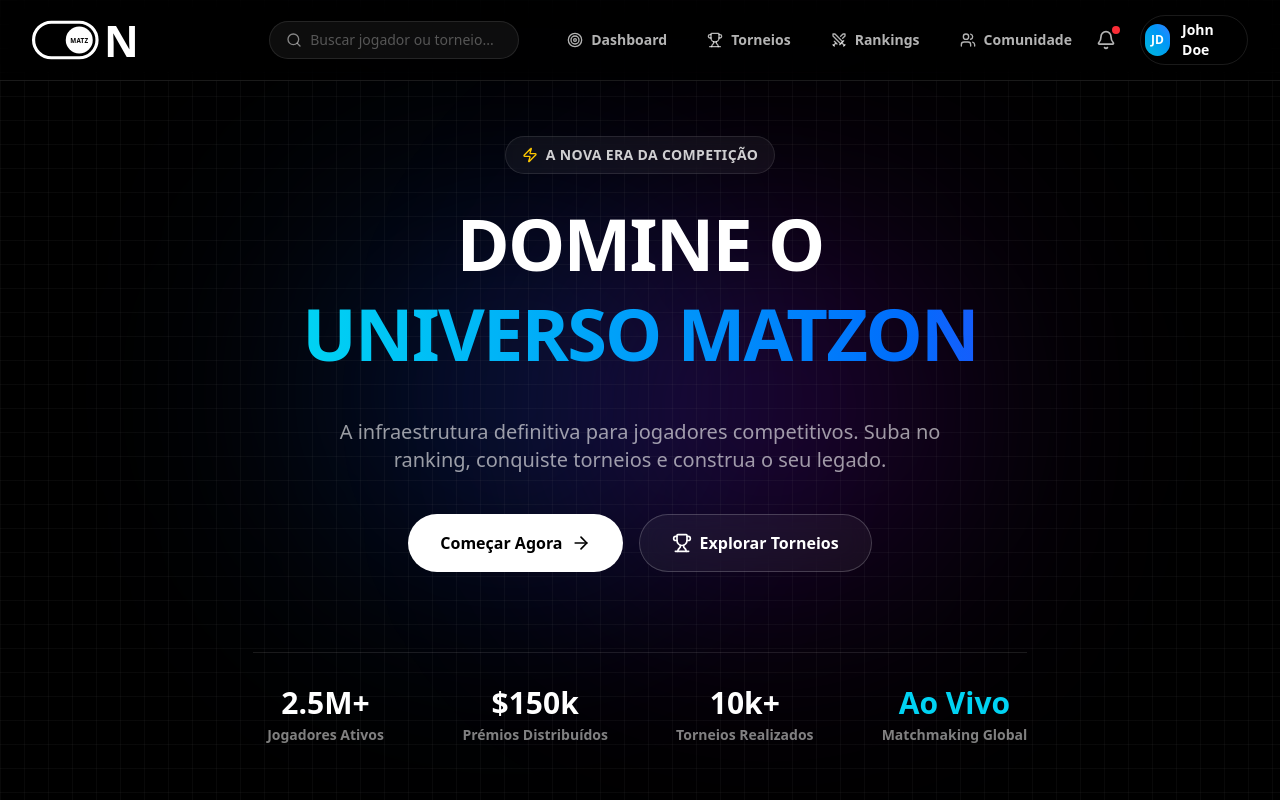
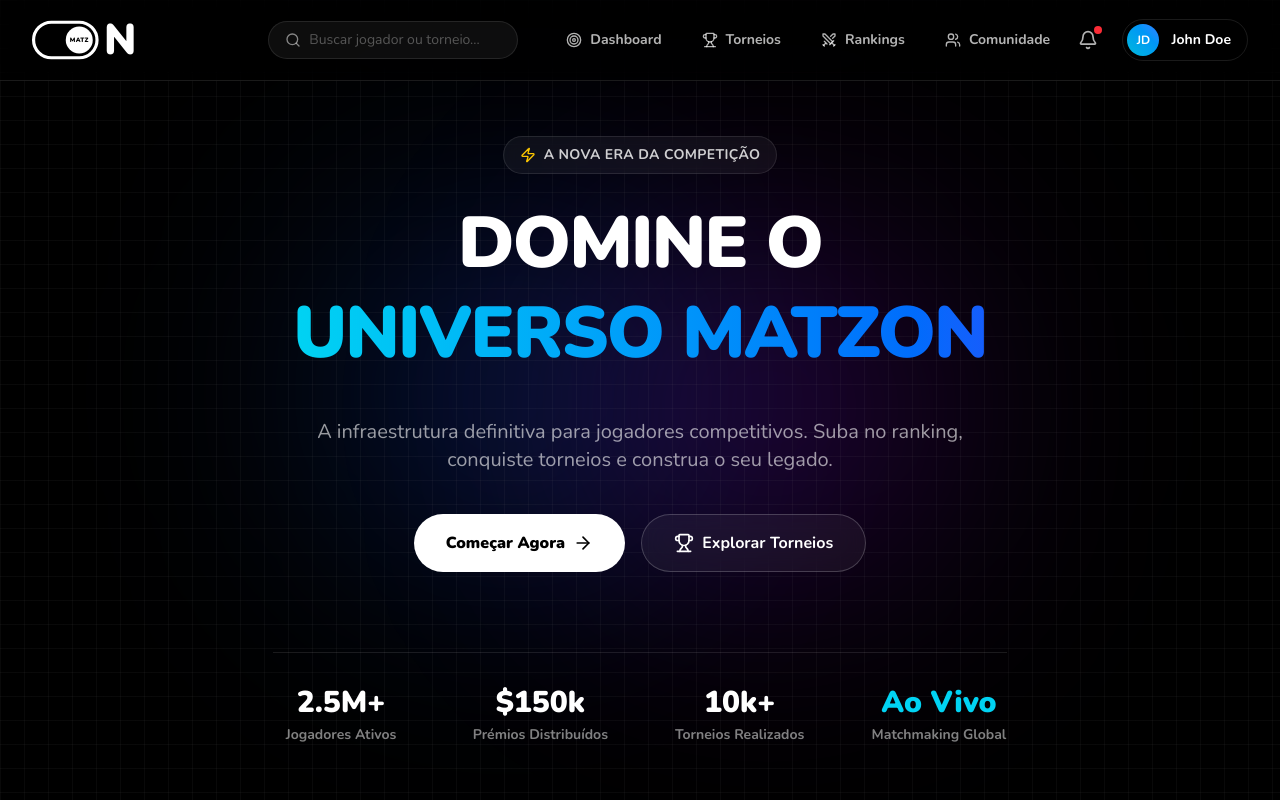
Before and after one commit to LURY-TMP/matzon-web-test, a Next.js app in the folder apps/web/: page / in a window 1280 px wide. Shown: the top 800 px of the page. Built offline with nearby package versions, Linux system fonts and the light colour scheme.

Commit message:
fix: globals.css com Nunito font e light mode correto

```diff
--- a/apps/web/src/app/globals.css
+++ b/apps/web/src/app/globals.css
@@ -1,12 +1,15 @@
+@import url('https://fonts.googleapis.com/css2?family=Nunito:wght@400;700;800;900&display=swap');
 @import "tailwindcss";
 
+@layer base {
   body {
+    font-family: 'Nunito', sans-serif;
     background-color: #000000;
     color: #ffffff;
-  transition: background-color 0.5s ease, color 0.5s ease;
+    transition: background-color 0.5s ease;
   }
 
   body.light-mode {
     background-color: #F2F2F7;
-  color: #000000;
   }
+}
```
Lines whose indentation alone changed are shown as unchanged.
